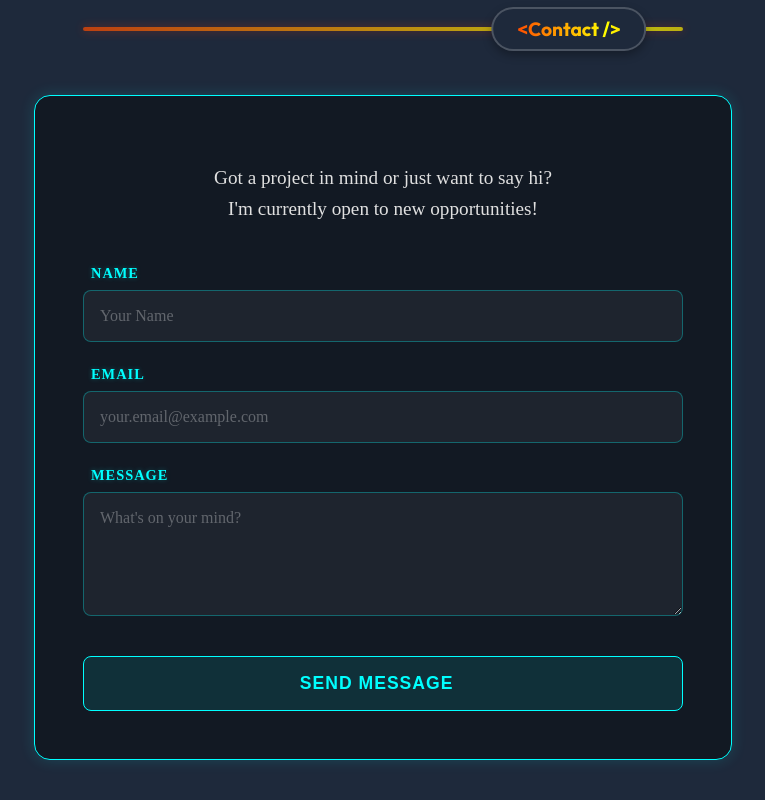
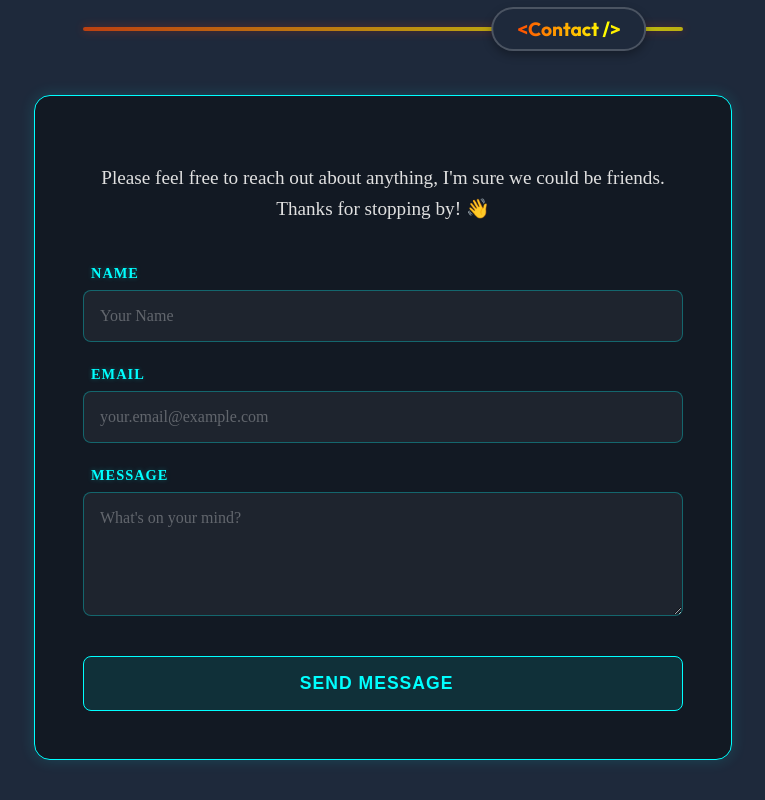
Before and after one commit to uygarpolat/portfolio, a React (Vite) app: page / in a window 1280 px wide. Shown: the part 5147-5947 px from the top of the page, without its empty margins (257-1022 px from the left). Built offline with nearby package versions, Linux system fonts and the light colour scheme; some icons are missing.

Commit message:
fallback text added to contact form

```diff
--- a/src/components/Body/Contact/Contact.tsx
+++ b/src/components/Body/Contact/Contact.tsx
@@ -49,8 +49,8 @@ export default function Contact() {
         transition={{ duration: 0.6 }}
       >
         <p className="contact-intro">
-          Got a project in mind or just want to say hi? <br />
-          I'm currently open to new opportunities!
+          Please feel free to reach out about anything, I'm sure we could be
+          friends. Thanks for stopping by! 👋
         </p>
 
         {status === "success" ? (
@@ -118,8 +118,15 @@ export default function Contact() {
 
             {status === "error" && (
               <p className="error-message">
-                Oops! Something went wrong. Please try again or email me
-                directly.
+                Oops! Something went wrong. Please try again or{" "}
+                <a
+                  href="mailto:uygarpolat@gmail.com"
+                  target="_blank"
+                  rel="noopener noreferrer"
+                >
+                  email me directly
+                </a>
+                .
               </p>
             )}
           </form>
```
